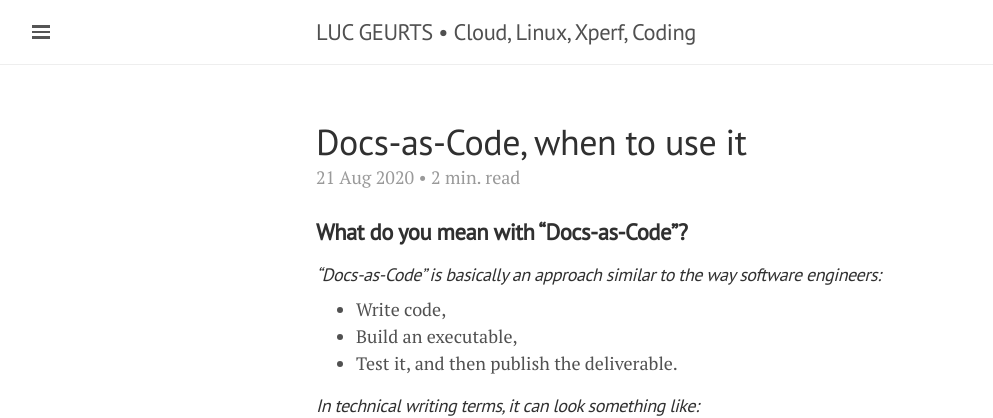
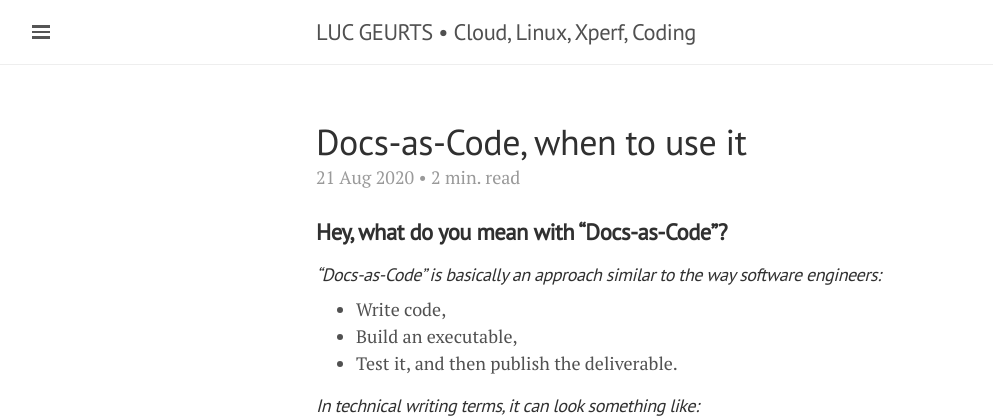
Before and after one commit to lgeurts/lgeurts.github.io, a Jekyll site: the page built from _posts/2020-08-21-docs-as-code.md, in a window 1280 px wide. Shown: the top 418 px of the page, without its empty margins (0-993 px from the left). Built offline with Jekyll 4.4.1, drawn with Linux system fonts in a browser that asks for light colours; nearby versions of some CDN libraries.

Commit message:
Update 2020-08-21-docs-as-code.md

```diff
--- a/_posts/2020-08-21-docs-as-code.md
+++ b/_posts/2020-08-21-docs-as-code.md
@@ -7,7 +7,7 @@ category: Education & Training
 tags: [ Technical Writing ]
 ---
 
-### **What do you mean with "Docs-as-Code"?**
+### **Hey, what do you mean with "Docs-as-Code"?**
 
 #### *"Docs-as-Code” is basically an approach similar to the way software engineers:*
 - Write code,
```
